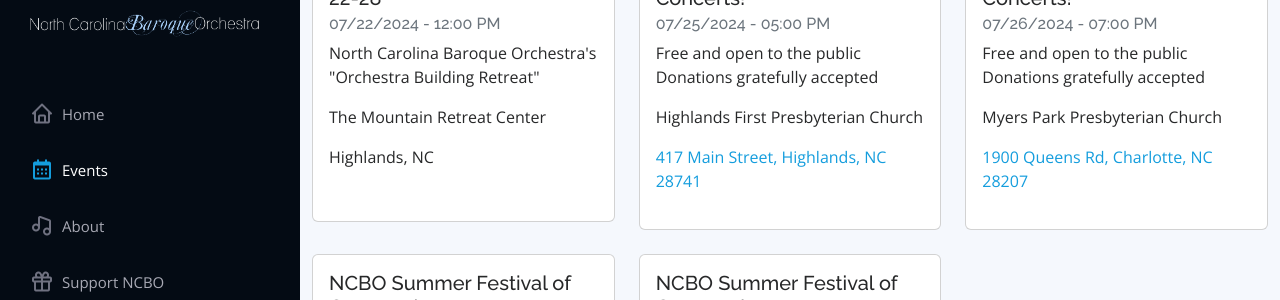
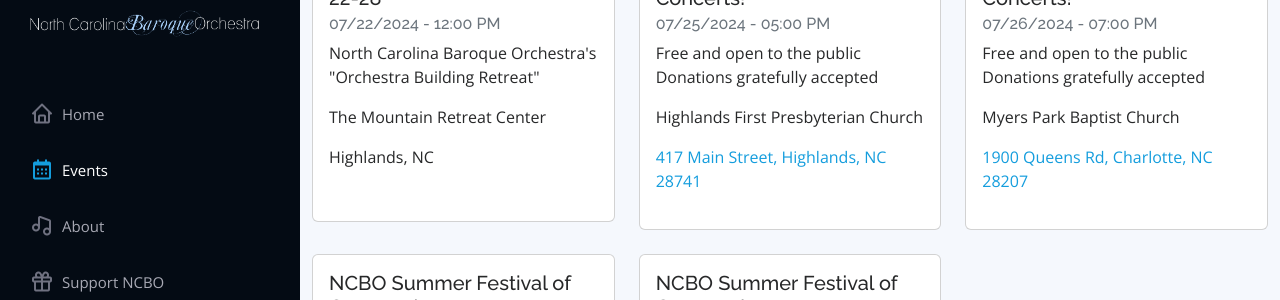
Before and after one commit to ncbaroqueorchestra/ncboweb, a Jekyll site: the page built from index.md, in a window 1280 px wide and 900 px high, scrolled down 1956 px. Shown: the part 154-454 px from the top of the window. Built offline with Jekyll 4.4.1, drawn with Linux system fonts in a browser that asks for light colours; comment, search, counter and statistics services are not loaded.

Commit message:
Updated NCBO events

```diff
--- a/_data/events.yml
+++ b/_data/events.yml
@@ -77,7 +77,7 @@
   eventtime: 07:00 PM
   heading: NCBO Summer Festival of Concerts!
   mapurl: https://maps.app.goo.gl/KDzcNt4tp17ywQVv6
-  venue: Myers Park Presbyterian Church
+  venue: Myers Park Baptist Church
 - address: 520 Summit Street, Winston-Salem, NC
   description: 'Free and open to the public
 
```
